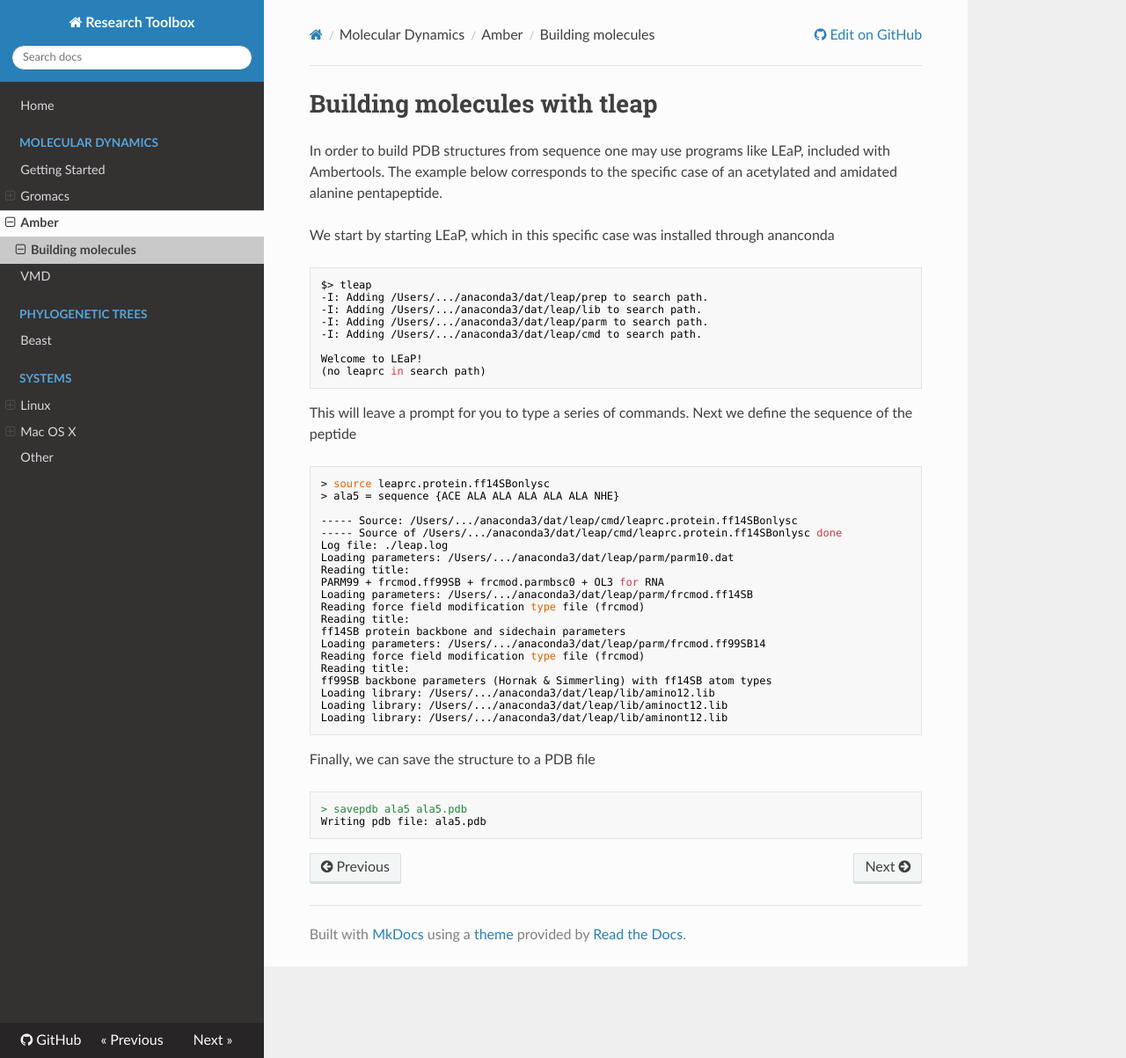
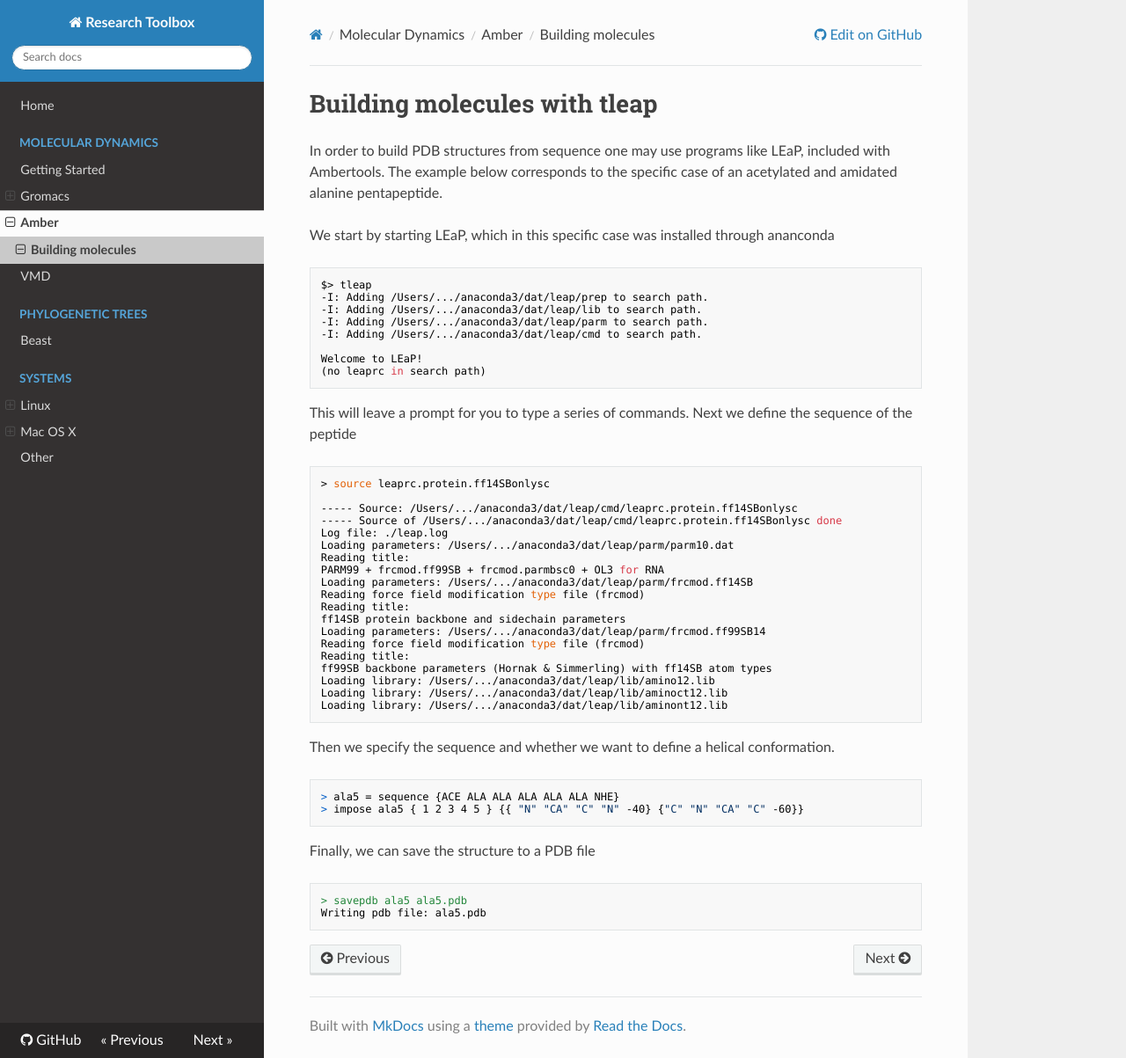
Before and after one commit to BioKT/ResDocs, an MkDocs documentation site: the page built from docs/Amber/peptide.md, in a window 1280 px wide and 1203 px high. Shown: the whole window at 88% size. Built offline with MkDocs 1.6.1, drawn with Linux system fonts in a browser that asks for light colours; nearby versions of some CDN libraries.

Commit message:
added helicity to amber peptide

````diff
--- a/docs/Amber/peptide.md
+++ b/docs/Amber/peptide.md
@@ -45,6 +44,12 @@ Loading library: /Users/.../anaconda3/dat/leap/lib/aminoct12.lib
 Loading library: /Users/.../anaconda3/dat/leap/lib/aminont12.lib
 ```
 
+Then we specify the sequence and whether we want to define a helical conformation.
+```
+> ala5 = sequence {ACE ALA ALA ALA ALA ALA NHE}
+> impose ala5 { 1 2 3 4 5 } {{ "N" "CA" "C" "N" -40} {"C" "N" "CA" "C" -60}}
+```
+
 Finally, we can save the structure to a PDB file
 ```
 > savepdb ala5 ala5.pdb
````
Also changed, not shown: other parts of docs/Amber/peptide.md (+0 -1 lines).
